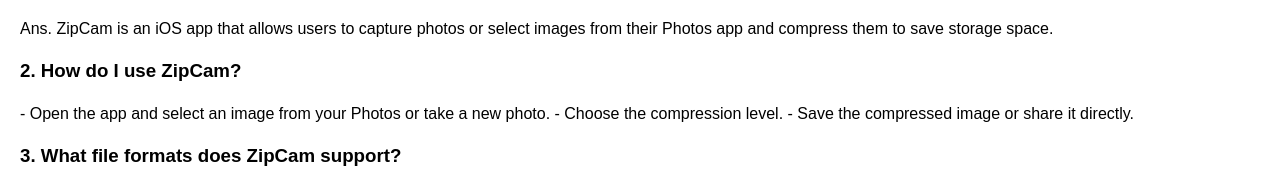
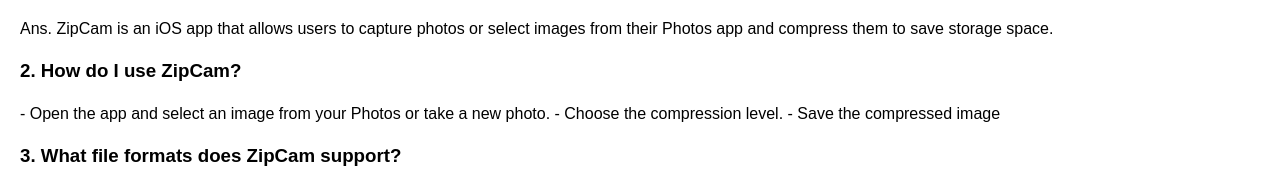
Before and after one commit to pawargb/ZipCam, a plain HTML site: page index.html in a window 1280 px wide. Shown: the part 867-1050 px from the top of the page. Drawn offline with Linux system fonts and the light colour scheme.

Commit message:
Update index.html

```diff
--- a/index.html
+++ b/index.html
@@ -35,7 +35,7 @@
 <p>
 - Open the app and select an image from your Photos or take a new photo.
 - Choose the compression level.
-- Save the compressed image or share it directly.</p>
+- Save the compressed image</p>
 
 <h3>3. What file formats does ZipCam support?</h3>
 
```
